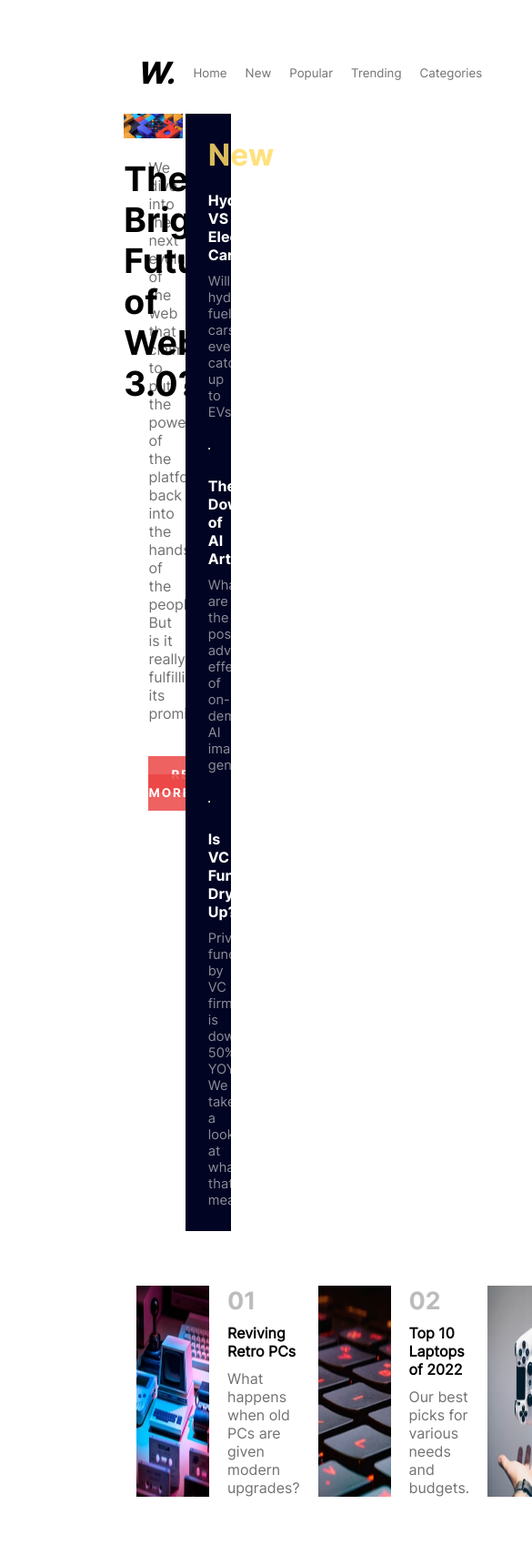
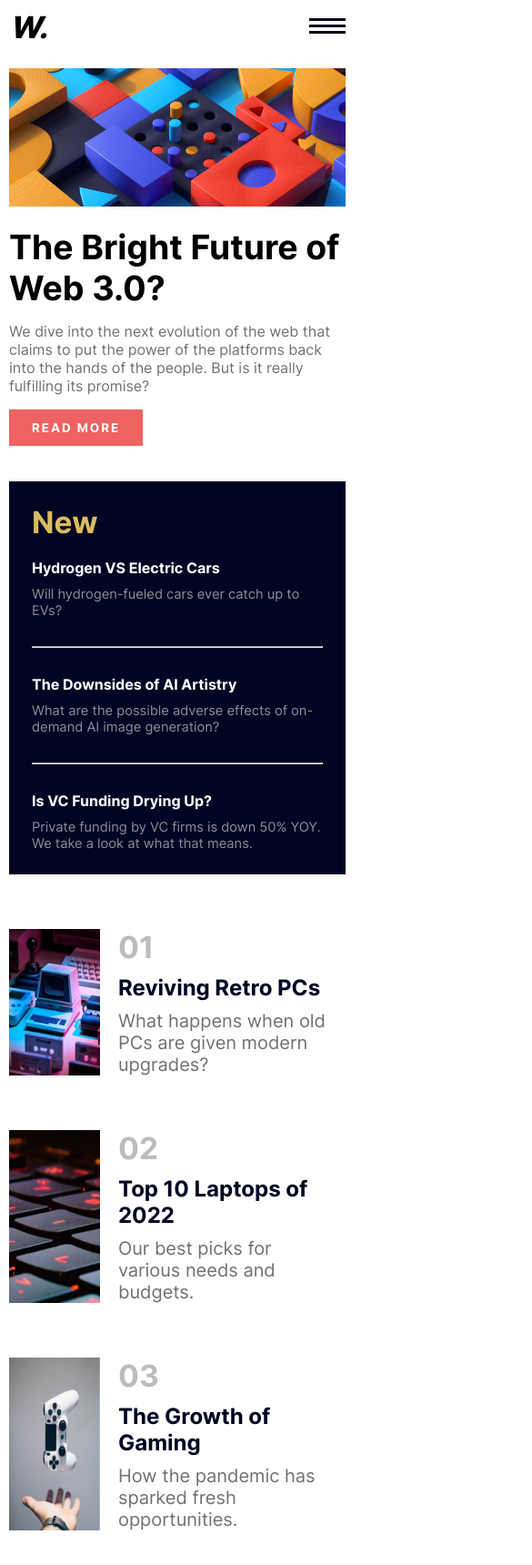
Before and after one commit to BrunoCTmb/news-page_html-css, a plain HTML site: page NEWS-HOMEPAGE/news-homepage/index.html in a window 390 px wide. Shown: the top 1720 px of the page at 91% size, 585 px wide, since content can reach past the window. Drawn offline with Linux system fonts and the light colour scheme.

Commit message:
pagina para outros dispositivos (sem JS)

```diff
--- a/NEWS-HOMEPAGE/news-homepage/assets/styles/media.css
+++ b/NEWS-HOMEPAGE/news-homepage/assets/styles/media.css
@@ -0,0 +1,119 @@
+@media screen and (max-width: 1000px) {
+    body {
+        padding: 30px 60px;
+    }
+
+    .left-call-main {
+        width: 57%;
+    }
+
+    .right-call-main {
+        width: 40%;
+    }
+
+    .content-links {
+        flex-direction: column;
+    }
+
+    .content {
+        margin-bottom: 60px;
+    }
+
+    .content-links img {
+        width: 180px;
+    }
+
+    .content h3 {
+        font-size: 25pt;
+    }
+
+    .content a {
+        font-size: 18pt;
+    }
+
+    .content p {
+        width: 50%;
+        font-size: 15pt;
+    }
+
+}
+
+@media screen and (max-width: 810px){
+    .call-main {
+        flex-direction: column;
+    }
+
+    .left-call-main {
+        width: 100%;
+        margin-bottom: 50px;
+    }
+
+    .right-call-main {
+        width: 60%;
+        margin: 0 auto;
+    }
+}
+
+@media screen and (max-width: 585px){
+    .nav-links {
+        display: none;
+    }
+
+    .nav-menu {
+        display: block;
+    }
+}
+
+@media screen and (max-width: 500px){
+    body {
+        padding: 10px;
+    }
+
+    .content-read-more {
+        flex-direction: column;
+    }
+
+    .l-content-read-more {
+        width: 100%;
+        margin-bottom: 15px;
+    }
+
+    .r-content-read-more {
+        width: 100%;
+    }
+
+    .r-content-read-more p{
+        margin-bottom: 25px;
+    }
+
+    .right-call-main {
+        width: 100%;
+    }
+
+    .content-links img {
+        width: 100px;
+    }
+
+    .content-links p {
+        width: 100%;
+    }
+}
+
+@media screen and (max-width: 320px){
+    .content {
+        flex-direction: column;
+    }
+
+    .content-links img {
+        width: 140px;
+        margin-bottom: 15px;
+    }
+
+    .content-links h3,a{
+        font-size: 18pt;
+    }
+
+    .content-links p {
+        font-size: 12pt;
+    }
+}
--- a/NEWS-HOMEPAGE/news-homepage/assets/styles/style.css
+++ b/NEWS-HOMEPAGE/news-homepage/assets/styles/style.css
@@ -24,6 +24,11 @@ body {
     font-size: 25pt;
     font-family: inter-extra-bold;
     font-style: oblique;
+}
+
+.nav-menu {
+    display: none;
+    cursor: pointer;
 }
 
 .nav-links {
@@ -56,7 +61,7 @@ body {
 }
 
 .left-call-main {
-    width: 72%;
+    width: 62%;
     margin-right: 3%;
 }
 
@@ -110,7 +115,7 @@ body {
     display: flex;
     flex-direction: column;
     background-color: #010422;
-    width: 25%;
+    width: 35%;
     padding: 25px;
 }
 
@@ -152,8 +157,9 @@ hr {
     margin-top: 60px;
 }
 
-.content1, .content2, .content3 {
+.content{
     display: flex;
+    flex-grow: 1;
     margin-right: 20px;
 }
 
@@ -177,6 +183,7 @@ hr {
 }
 
 .content-links a:hover {
+
     color: #ec4343d5;
     transition: 0.2s;
 }
--- a/NEWS-HOMEPAGE/news-homepage/index.html
+++ b/NEWS-HOMEPAGE/news-homepage/index.html
@@ -7,6 +7,7 @@
     <link rel="shortcut icon" href="assets/images/favicon-32x32.png" type="image/x-icon">
     <link rel="stylesheet" href="assets/styles/style.css">
     <link rel="stylesheet" href="assets/styles/fonts.css">
+    <link rel="stylesheet" href="assets/styles/media.css">
     <title>News</title>
 </head>
 <body>
@@ -20,6 +21,9 @@
                 <a href="#" id="nav-link"><li>Trending</li></a>
                 <a href="#" id="nav-link"><li>Categories</li></a>
             </ul>
+            <div class="nav-menu">
+                <img src="assets/images/icon-menu.svg" alt="">
+            </div>
         </nav>
     </header>
     <main>
@@ -30,7 +34,7 @@
                 <img src="assets/images/image-web-3-desktop.jpg" alt="imagem principal" id="main-image">
                 <div class="content-read-more">
                     <div class="l-content-read-more">
-                        <h2>The Bright <br> Future of <br> Web 3.0?</h2>
+                        <h2>The Bright Future of Web 3.0?</h2>
                     </div>
                     <div class="r-content-read-more">
                         <p>We dive into the next evolution of the web that claims to put the power of the platforms back into the hands of the people. But is it really fulfilling its promise?</p>
@@ -58,27 +62,27 @@
 
         <!-- 3 LINKS DE PRODUTOS OU ALGO DO TIPO -->
         <div class="content-links">
-            <div class="content1">
+            <div class="content">
                 <img src="assets/images/image-retro-pcs.jpg" alt="">
                 <div class="write">
                     <h3 id="number">01</h3>
-                    <h4 id="title-link">Reviving Retro PCs</h4>
+                    <a href="#">Reviving Retro PCs</a>
                     <p>What happens when old PCs are given modern upgrades?</p>
                 </div>
             </div>
-            <div class="content2">
+            <div class="content">
                 <img src="assets/images/image-top-laptops.jpg" alt="">
                 <div class="write">
                     <h3 id="number">02</h3>
-                    <h4 id="title-link">Top 10 Laptops of 2022</h4>
+                    <a href="#">Top 10 Laptops of 2022</a>
                     <p>Our best picks for various needs and budgets.</p>
                 </div>
             </div>
-            <div class="content3">
+            <div class="content">
                 <img src="assets/images/image-gaming-growth.jpg" alt="">
                 <div class="write">
                     <h3 id="number">03</h3>
-                    <h4 id="title-link">The Growth of Gaming</h4>
+                    <a href="#">The Growth of Gaming<a>
                     <p>How the pandemic has sparked fresh opportunities.</p>
                 </div>
             </div>
```
Also changed, not shown: NEWS-HOMEPAGE/news-homepage/assets/images/icons8-cardápio-24.png (added), NEWS-HOMEPAGE/news-homepage/assets/images/icons8-cardápio-50.png (added).
